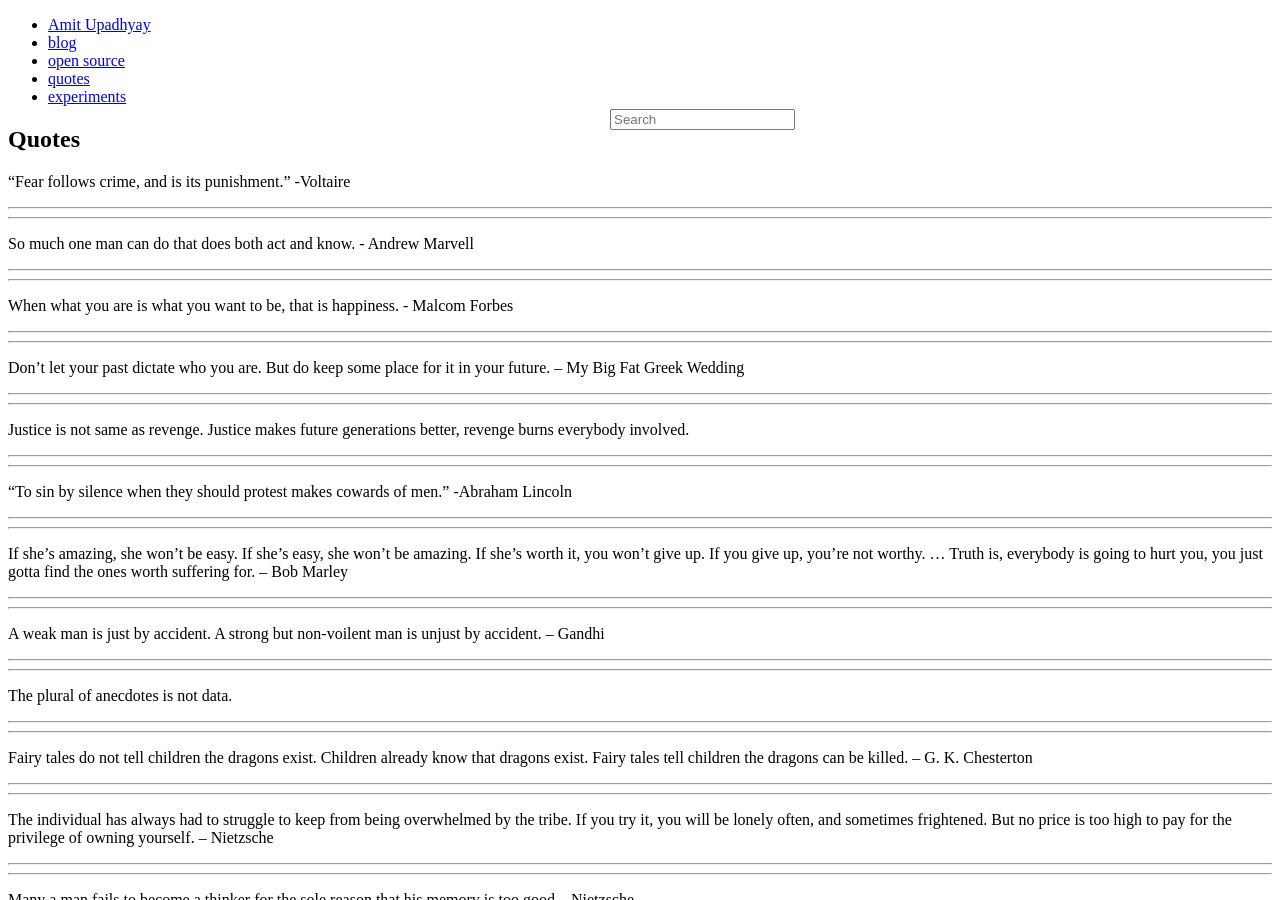
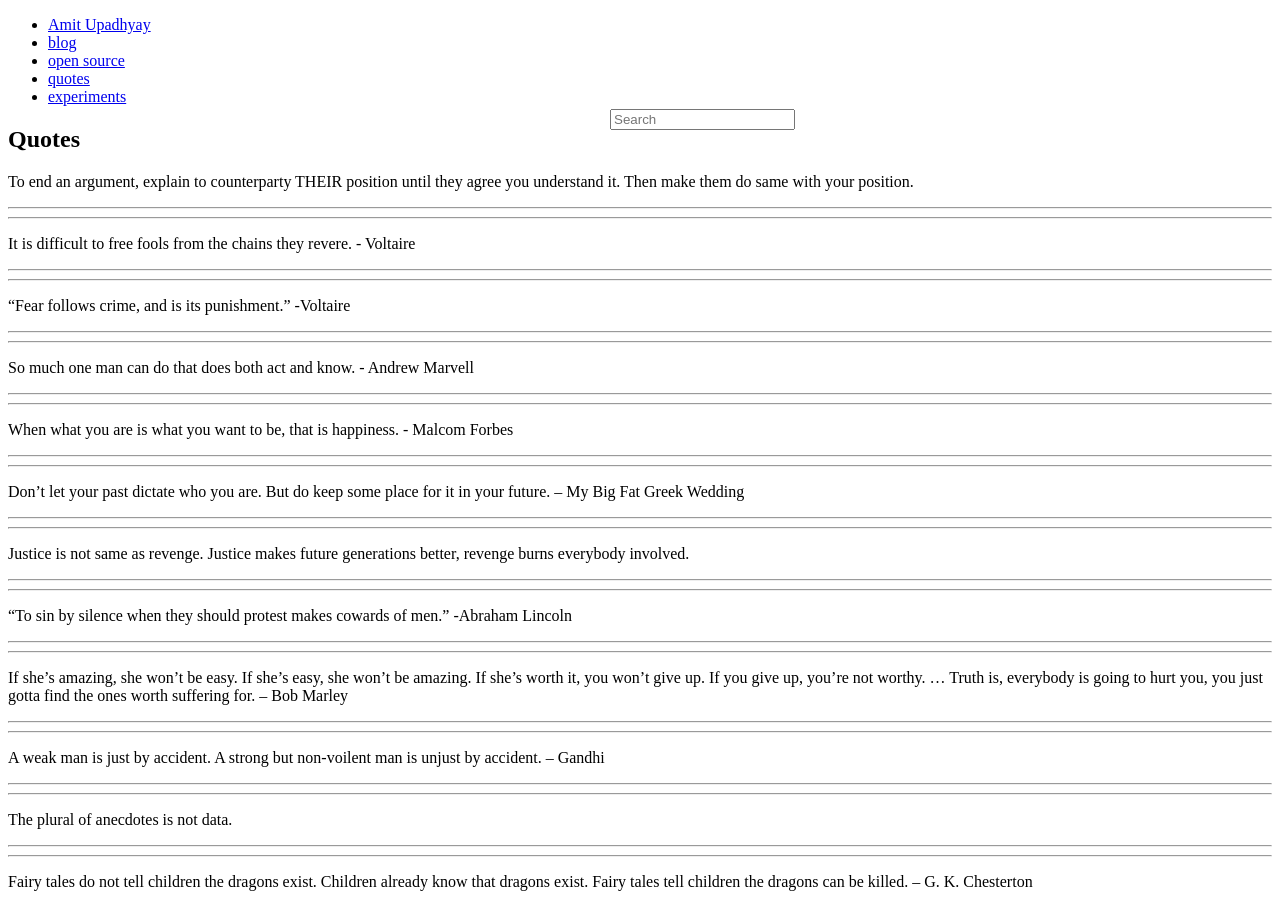
Before and after one commit to amitu/amitu.github.com, a Jekyll site: the page built from quotes.md, in a window 1280 px wide and 900 px high. Built offline with Jekyll 4.4.1, drawn with Linux system fonts in a browser that asks for light colours; nearby versions of some CDN libraries; comment, search, counter and statistics services are not loaded.

Commit message:
minor quotes

```diff
--- a/quotes.md
+++ b/quotes.md
@@ -5,6 +5,13 @@ description: ""
 ---
 {% include JB/setup %}
 
+To end an argument, explain to counterparty THEIR position until they agree you
+understand it. Then make them do same with your position.
+
+----
+It is difficult to free fools from the chains they revere. - Voltaire
+
+----
 "Fear follows crime, and is its punishment." -Voltaire
 
 ----
```
